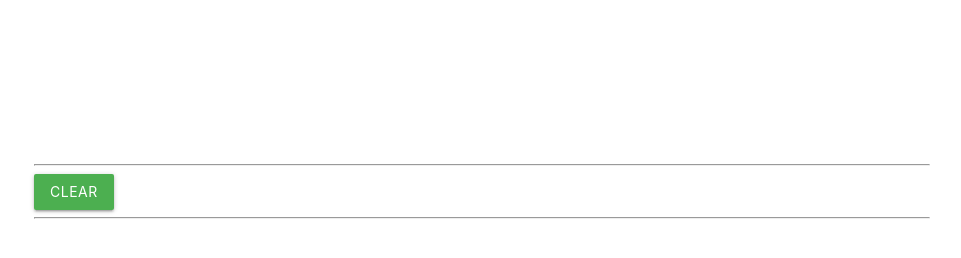
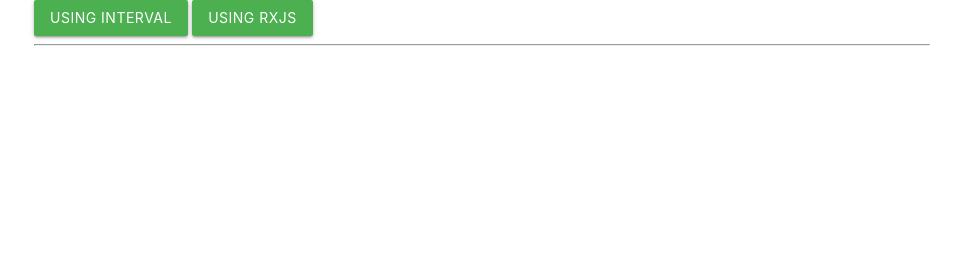
Before and after one commit to vladimir-pitchkurov/rx-js-examples, a website: page src/index.html in a window 1280 px wide. Shown: the whole page, without its empty margins (158-1119 px from the left). Drawn offline with nearby package versions, Linux system fonts and the light colour scheme.

Commit message:
intervals example in progress

```diff
--- a/src/example-1-intervals.js
+++ b/src/example-1-intervals.js
@@ -40,7 +40,6 @@ btn.addEventListener('click', () => {
 // RXJS example
 rxjsBtn.addEventListener('click', _ => {
     rxjsBtn.disabled = true;
-
     // Stream:
     interval(1000)
         // Operators
--- a/src/index.html
+++ b/src/index.html
@@ -10,19 +10,11 @@
 </head>
 <body>
 <div class="container">
-    <!--    FIRST EXAMPLE    -->
-    <!--    <div id="first">-->
-    <!--        <button class="btn waves-effect waves-light green" id="interval">Using interval</button>-->
-    <!--        <button class="btn waves-effect waves-light green" id="rxjs">Using RxJS</button>-->
-    <!--        <hr>-->
-    <!--        <div class="result"></div>-->
-    <!--    </div>-->
-    <!--    SECOND EXAMPLE   -->
-    <div id="creation">
-        <canvas></canvas>
+    <div id="first">
+        <button class="btn waves-effect waves-light green" id="interval">Using interval</button>
+        <button class="btn waves-effect waves-light green" id="rxjs">Using RxJS</button>
         <hr>
-        <button id="clear" class="btn waves-effect waves-light green">Clear</button>
-        <hr>
+        <div class="result"></div>
     </div>
 </div>
 </body>
--- a/src/index.js
+++ b/src/index.js
@@ -1,2 +1,2 @@
 import './style.css';
-import './example-2-stream-creation';
+import './example-1-intervals';
```
